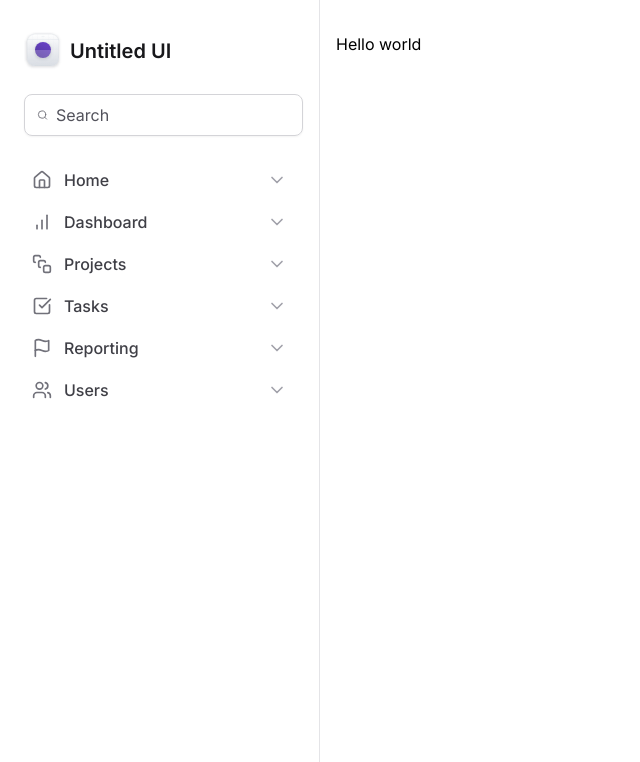
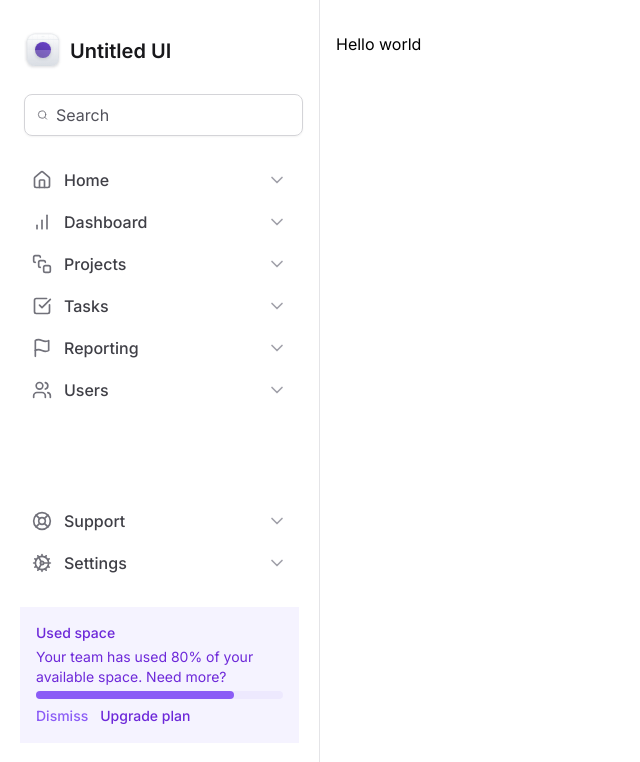
Before and after one commit to paulorfsantos17/tailwind-next, a Next.js app: page / in a window 1280 px wide. Shown: the top 762 px of the page, without its empty margins (0-640 px from the left). Built offline with nearby package versions, Linux system fonts and the light colour scheme.

Commit message:
refactor: separator component UsedSpaceWidget

```diff
--- /dev/null
+++ b/src/components/Sidebar/UsedSpaceWidget.tsx
@@ -0,0 +1,31 @@
+import React from 'react'
+
+export function UsedSpaceWidget() {
+  return (
+    <div className="flex flex-col gap-4 bg-violet-50 px-4 py-4">
+      <div className="space-y-1">
+        <p className="text-sm/5 font-medium text-violet-700">Used space</p>
+        <p className="text-sm/5 text-violet-700">
+          Your team has used 80% of your available space. Need more?
+        </p>
+        <div className="h-2 rounded-full bg-violet-100">
+          <div className="h-2 w-4/5 rounded-full bg-violet-500"></div>
+        </div>
+        <div className="space-x-3">
+          <button
+            type="button"
+            className="text-sm font-medium text-violet-500 hover:text-violet-700"
+          >
+            Dismiss
+          </button>
+          <button
+            type="button"
+            className="text-sm font-medium text-violet-700 hover:text-violet-900"
+          >
+            Upgrade plan
+          </button>
+        </div>
+      </div>
+    </div>
+  )
+}
--- a/src/components/Sidebar/index.tsx
+++ b/src/components/Sidebar/index.tsx
@@ -1,10 +1,12 @@
-import { Search } from 'lucide-react'
+import { Cog, LifeBuoy, Search } from 'lucide-react'
 import { Logo } from './Logo'
 import { MainNavigation } from './MainNavigation'
+import { UsedSpaceWidget } from './UsedSpaceWidget'
+import { NavItem } from './MainNavigation/NavItem'
 
 export function Sidebar() {
   return (
-    <aside className="space-y-6 border-r border-zinc-200 px-5 py-8">
+    <aside className="flex flex-col gap-6 border-r border-zinc-200 px-5 py-8">
       <Logo />
 
       <div className="mx-1 flex w-full items-center gap-2 rounded-lg border border-zinc-300 px-3 py-2 shadow-sm">
@@ -17,6 +19,16 @@
       </div>
 
       <MainNavigation />
+      <div className="mt-auto flex flex-col gap-6">
+        <nav className="space-y-0.5">
+          <NavItem title="Support" icon={LifeBuoy} />
+          <NavItem title="Settings" icon={Cog} />
+        </nav>
+
+        <UsedSpaceWidget />
+
+        <div className="h-px bg-zinc-200"></div>
+      </div>
     </aside>
   )
 }
```
